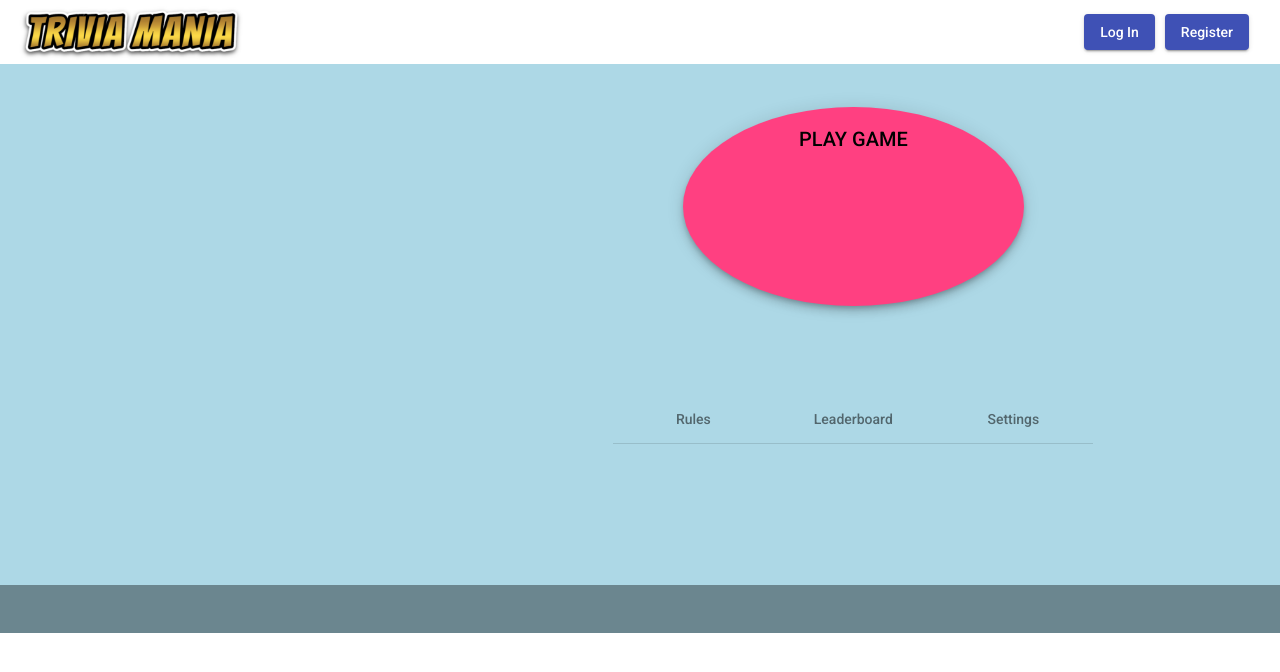
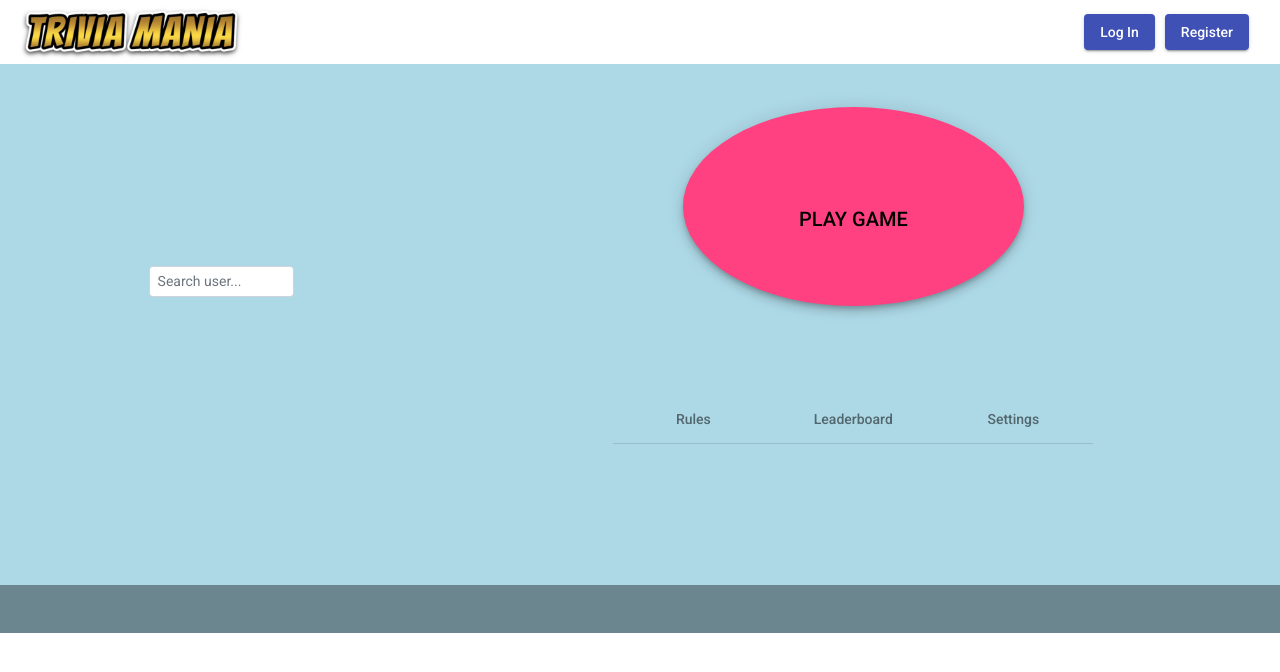
Before and after one commit to palyfight/trivia-mania, an Angular app: page / in a window 1280 px wide. Shown: the top 672 px of the page. Built offline with nearby package versions, Linux system fonts and the light colour scheme.

Commit message:
services ajoutes, play button modified

```diff
--- a/src/app/Components/home-page/home-page.component.html
+++ b/src/app/Components/home-page/home-page.component.html
@@ -1,19 +1,24 @@
-<app-nav></app-nav>
+
 
 <mat-grid-list cols="3" rowHeight="3:1" gutterSize="0px">
 <!--Espace milieu-gauche: menu -->
   <mat-grid-tile rowspan="3">
-
+    <!-- Search form -->
+    <form class="form-inline d-flex justify-content-center md-form form-sm active-pink active-pink-2 mt-2">
+      <i class="fas fa-search" aria-hidden="true"></i>
+      <input class="form-control form-control-sm ml-3 w-75" type="text" placeholder="Search user..."
+        aria-label="Search">
+    </form>
   </mat-grid-tile>
 <!--Espace milieu-droit1 : Bouton play-->
   <mat-grid-tile colspan="2" rowspan="2">
-    <a routeLink="game-start-page" class="play-btn mouse-over" mat-fab color="accent" fullWidth="true"><h2>PLAY GAME</h2></a>
+    <a routerLink="/game-start-page" class="play-btn mouse-over" mat-fab color="accent" fullWidth="true"><h2>PLAY GAME</h2></a>
   </mat-grid-tile>
 <!--Espace milieu-droit2 : menu -->
   <mat-grid-tile colspan="2">
     <app-menu></app-menu>
   </mat-grid-tile>
-<!--Espace milieu-droit2 : menu -->
+<!--Espace footer -->
   <mat-grid-tile class="bot-tile" colspan="3">
     <mat-grid-tile-footer class="footer"></mat-grid-tile-footer>
   </mat-grid-tile>
--- a/src/app/Components/home-page/home-page.component.scss
+++ b/src/app/Components/home-page/home-page.component.scss
@@ -12,6 +12,7 @@ mat-toolbar div:last-child {
     color:black;
     height: 70%;
     width: 40%;
+    padding-top: 80px;
 }
 
 .play-btn:hover{
@@ -39,3 +40,12 @@ mat-toolbar div:last-child {
         text-emphasis: em;
         }
 }
+
+.active-pink-2 input.form-control[type=text]:focus:not([readonly]) {
+    border-bottom: 1px solid #f48fb1;
+    box-shadow: 0 1px 0 0 #f48fb1;
+  }
+
+  .active-pink .fa, .active-pink-2 .fa {
+    color: #f48fb1;
+  }
--- a/src/app/Components/home-page/home-page.component.ts
+++ b/src/app/Components/home-page/home-page.component.ts
@@ -1,5 +1,6 @@
 import { Component, OnInit, Input } from '@angular/core';
 import { MatDialog } from '@angular/material/dialog';
+
 
 @Component({
   selector: 'app-home-page',
@@ -11,11 +12,6 @@ import { MatDialog } from '@angular/material/dialog';
 
 export class HomePageComponent implements OnInit {
 
-
-  title = 'Trivia Mania';
-  background = 'TriviaMania/bg-img2.jpg';
-
-
   constructor(public dialog: MatDialog) {}
 
   ngOnInit(): void {
--- a/src/app/app.component.html
+++ b/src/app/app.component.html
@@ -1,2 +1,3 @@
 
+<app-nav></app-nav>
 <router-outlet></router-outlet>
--- a/src/app/app.module.ts
+++ b/src/app/app.module.ts
@@ -15,12 +15,14 @@ import { NavComponent } from './Components/nav/nav.component';
 import { MaterialModule } from './Material/material.module';
 import { UsersService } from './Services/users.service';
 import { QuestionsService } from './Services/questions.service';
+import { GameStartPageComponent } from './Components/game-start-page/game-start-page.component';
 
 const appRoutes: Routes = [
   {path: '', component : HomePageComponent},
   {path: 'rules-page', component : RulesPageComponent},
   {path: 'leaderboard-page', component : LeaderboardPageComponent},
-  {path: 'settings-page', component : SettingsPageComponent}
+  {path: 'settings-page', component : SettingsPageComponent},
+  {path: 'game-start-page', component : GameStartPageComponent}
 ]
 
 @NgModule({
@@ -34,6 +36,7 @@ const appRoutes: Routes = [
     RulesPageComponent,
     MenuComponent,
     NavComponent,
+    GameStartPageComponent,
 
   ],
   entryComponents: [RegistrationComponent, LoginComponent],
```
